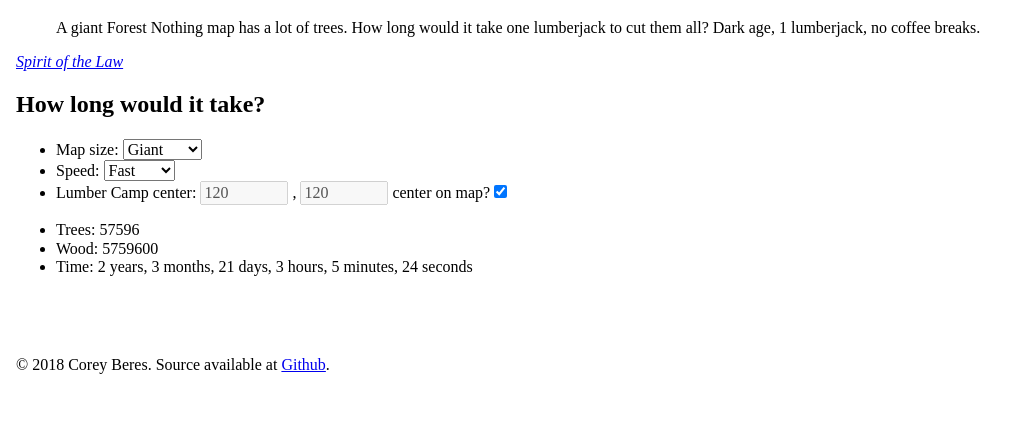
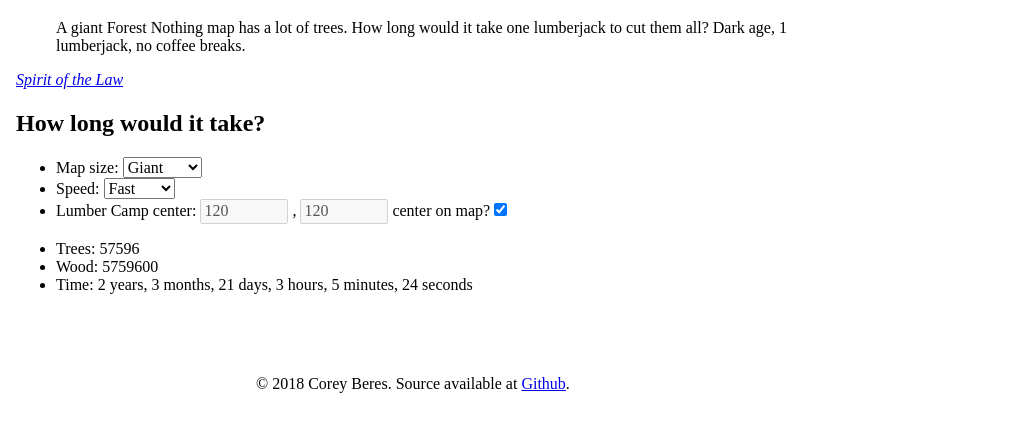
Before and after one commit to cberes/aoe2-lumberjacks, a plain HTML site: page index.html in a window 1280 px wide. Shown: the part 77-508 px from the top of the page, without its empty margins (0-1027 px from the left). Drawn offline with nearby package versions, Linux system fonts and the light colour scheme.

Commit message:
limit text block width

```diff
--- a/css/style.css
+++ b/css/style.css
@@ -10,6 +10,10 @@ footer {
   margin: 5em auto 0;
   padding: 0;
 }
+blockquote, p, footer {
+  width: 90%;
+  max-width: 48em;
+}
 input.small {
   width: 5em;
 }
```
